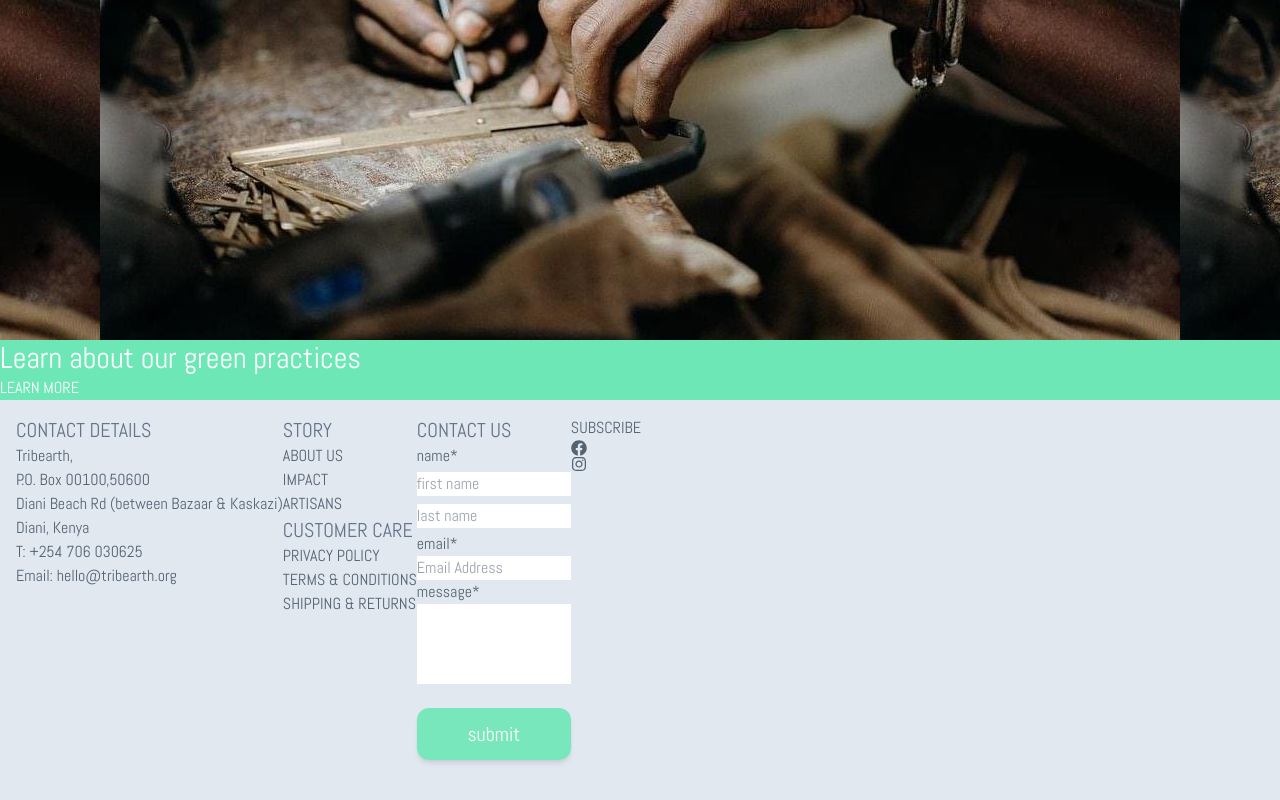
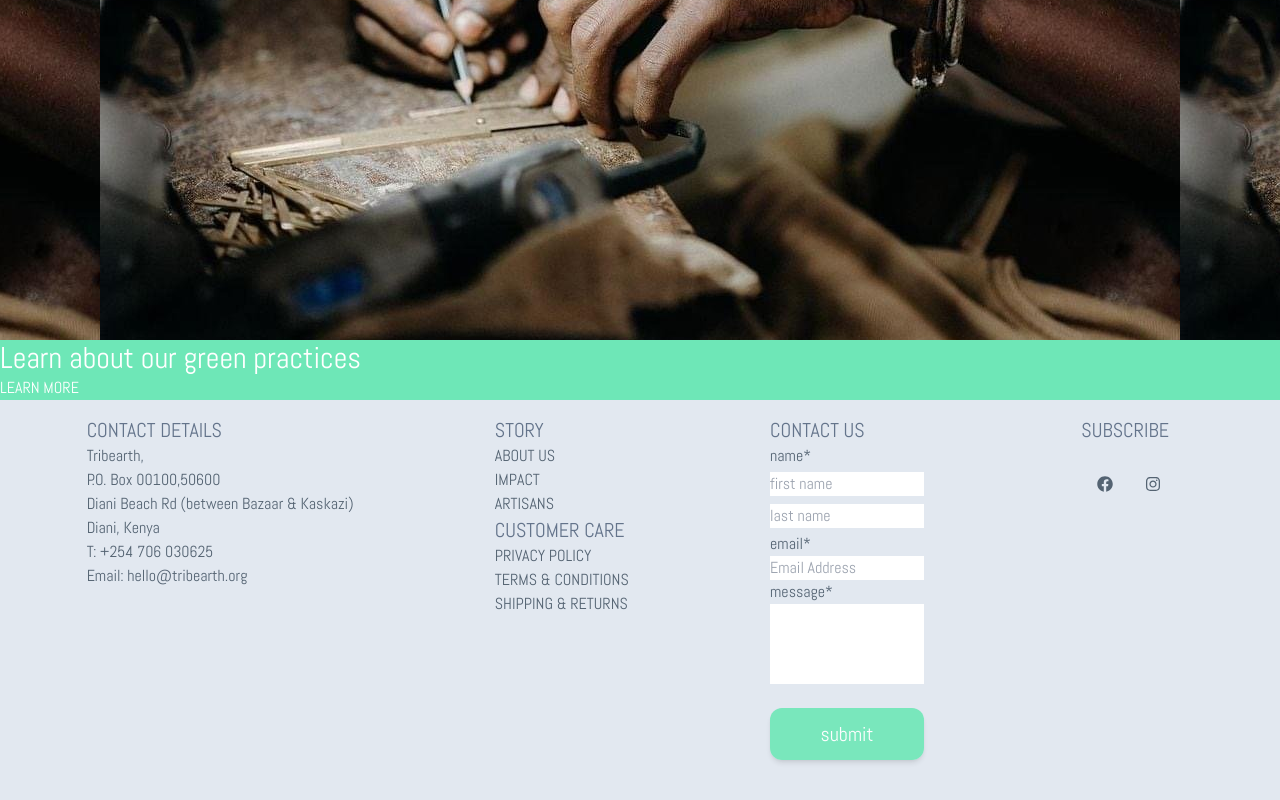
Before and after one commit to MatthewsRicky/tribearth, a React (Vite) app in the folder tribearth/: page / in a window 1280 px wide. Shown: the part 4658-5458 px from the top of the page. Built offline with nearby package versions, Linux system fonts and the light colour scheme; a web font is replaced by a local one.

Commit message:
Update Footer.jsx

```diff
--- a/tribearth/src/Components/Footer.jsx
+++ b/tribearth/src/Components/Footer.jsx
@@ -5,7 +5,7 @@ function Footer() {
   return (
     <div>
       <div className="bg-slate-200 h-full w-full flex p-4">
-        <div>
+        <div className='mx-auto justif-center'>
           <h1 className='bold text-xl text-slate-500'>CONTACT DETAILS</h1>
           <h2>Tribearth,</h2>
           <h2>P.O. Box 00100,50600</h2>
@@ -18,7 +18,7 @@ function Footer() {
           </div>
         </div>
 
-        <div>
+        <div className='mx-auto justif-center'>
           <div>
             <h1 className='bold text-xl text-slate-500'>STORY</h1>
             <h2>ABOUT US</h2>
@@ -33,7 +33,7 @@ function Footer() {
           </div>
         </div>
 
-        <div>
+        <div className='mx-auto justif-center'>
           <h1 className='bold text-xl text-slate-500'>CONTACT US</h1>
           <div className='flex flex-col'>
             <h1>name*</h1>
@@ -52,11 +52,15 @@ function Footer() {
             <button className='text-xl text-bold text-white flex justify-center items-center bg-emerald-300 bg-opacity-95 hover:bg-emerald-200 opacity-95 hover:scale-110 duration-200 text-center rounded-xl px-2 py-3 md:hover:scale-105 my-6 shadow-md'>submit</button>
           </div>
         </div>
-        <div>
-          <h1>SUBSCRIBE</h1>
-          <div>
-            <FaFacebook />
-            <FaInstagram />
+        <div className='mx-auto justif-center'>
+          <h1 className='px-4 bold text-xl text-slate-500'>SUBSCRIBE</h1>
+          <div className='flex mx-auto p-4 justify-center '>
+            <h1 className='p-4'>
+              <FaFacebook />
+            </h1>
+            <h1 className='p-4'>
+              <FaInstagram />
+            </h1>
           </div>
         </div>
       </div>
```
